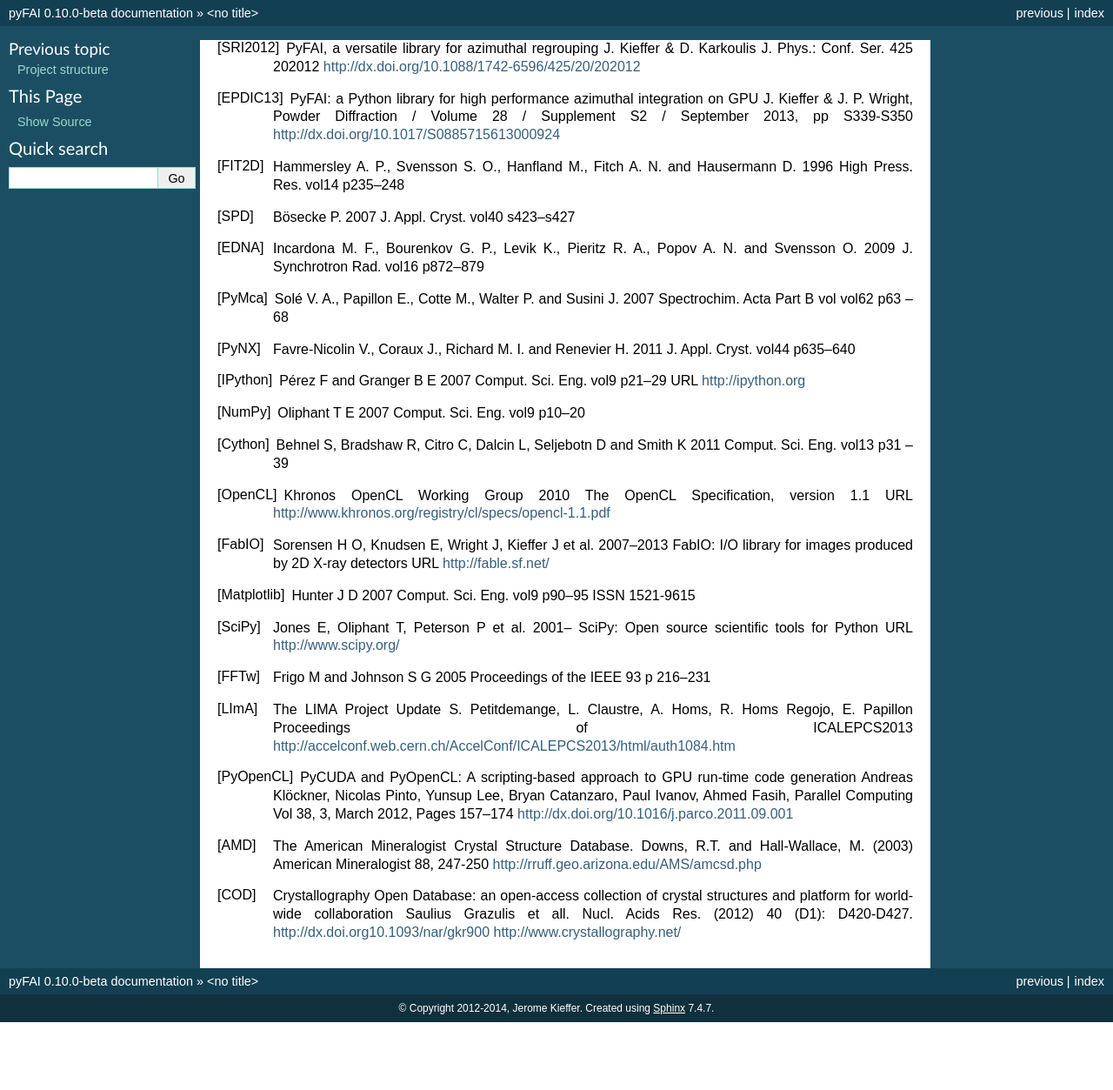
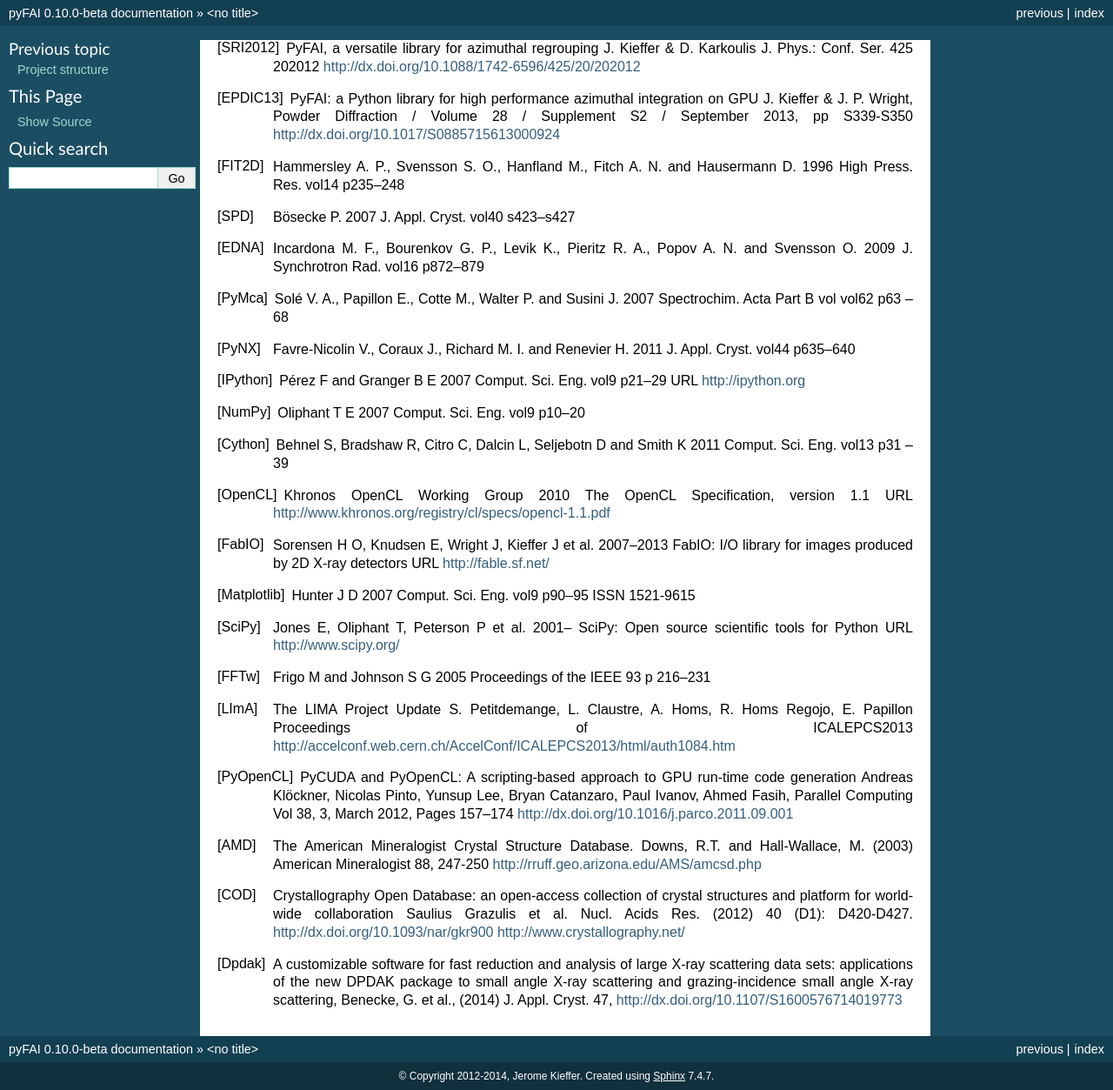
Before and after one commit to silx-kit/pyFAI, a Sphinx documentation site: the page built from doc/source/biblio.rst, in a window 1280 px wide. Shown: the whole page at 87% size. Built offline with Sphinx 7.4.7, drawn with Linux system fonts in a browser that asks for light colours; before the commit the page ends 1175 px from its top, so only the background shows below that.

Commit message:
update documentation

```diff
--- a/doc/source/biblio.rst
+++ b/doc/source/biblio.rst
@@ -60,7 +60,12 @@
    http://rruff.geo.arizona.edu/AMS/amcsd.php
 
 .. [COD] Crystallography Open Database: an open-access collection of crystal structures and platform for world-wide collaboration
-   Saulius Grazulis et all.
+   Saulius Grazulis et al.
    Nucl. Acids Res. (2012) 40 (D1): D420-D427.
-   http://dx.doi.org10.1093/nar/gkr900
+   http://dx.doi.org/10.1093/nar/gkr900
    http://www.crystallography.net/
+
+.. [Dpdak] A customizable software for fast reduction and analysis of large X-ray scattering data sets: applications of the new DPDAK package to small angle X-ray scattering and grazing-incidence small angle X-ray scattering,
+   Benecke, G. et al., (2014)
+   J. Appl. Cryst. 47,
+   http://dx.doi.org/10.1107/S1600576714019773
```
Also changed, not shown: doc/source/project.rst (+18 -22 lines), doc/source/pyFAI.rst (+9 -0 lines).
